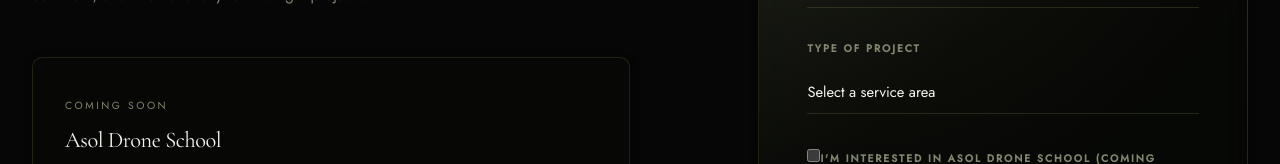
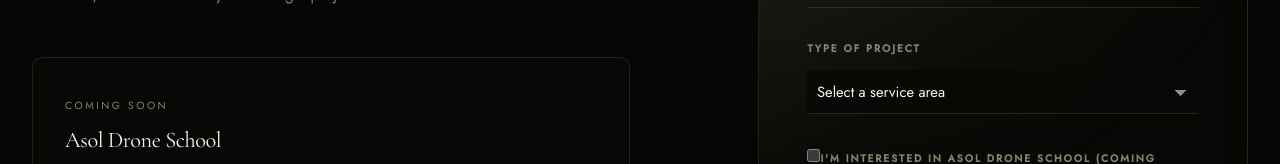
Before and after one commit to yrlnls/asol-media, a React (Vite) app: page /contact in a window 1280 px wide. Shown: the part 552-716 px from the top of the page. Built offline with nearby package versions, Linux system fonts and the light colour scheme.

Commit message:
added drc logo

```diff
--- a/src/App.css
+++ b/src/App.css
@@ -2312,6 +2312,19 @@
 
 .contact-select {
   appearance: none;
+  background-color: rgba(8, 10, 7, 0.85);
+  border-radius: var(--radius-sm);
+  padding: 0.65rem 2.2rem 0.65rem 0.6rem;
+  background-image: linear-gradient(45deg, transparent 50%, rgba(255, 255, 255, 0.55) 50%),
+    linear-gradient(135deg, rgba(255, 255, 255, 0.55) 50%, transparent 50%);
+  background-position: calc(100% - 18px) 55%, calc(100% - 12px) 55%;
+  background-size: 6px 6px, 6px 6px;
+  background-repeat: no-repeat;
+}
+
+.contact-select option {
+  background-color: rgba(8, 10, 7, 0.95);
+  color: var(--color-text-primary);
 }
 
 .contact-input::placeholder,
--- a/src/components/clients/ClientLogoGrid.tsx
+++ b/src/components/clients/ClientLogoGrid.tsx
@@ -38,6 +38,10 @@
     name: 'Immaculate & Adhoch 1',
     src: '/immaculate&adhoch1.jpeg',
   },
+  {
+    name: ' Danish Refugee Council',
+    src: '/drc.png',
+  }
 
 ]
 
--- a/src/pages/Home.tsx
+++ b/src/pages/Home.tsx
@@ -15,14 +15,12 @@
     { src: '/lp13.jpeg' },
     { src: '/lp14.jpeg', position: 'center 25%' },
     { src: '/lp15.jpeg', position: 'center 25%' },
-    { src: '/lp16.jpeg' },
     { src: '/lp17.jpeg' },
     { src: '/lp18.jpeg' },
     { src: '/lp19.jpeg' },
     { src: '/lp20.jpeg' },
     { src: '/lp21.jpeg' },
     { src: '/lp22.jpeg' },
-    { src: '/lp23.jpeg' },
     { src: '/lp24.jpeg' },
   ]
 
```
Also changed, not shown: src/pages/Clients.tsx (+0 -19 lines), public/drc.png (added), 1 other file (tests, documents, lock files or other folders).
